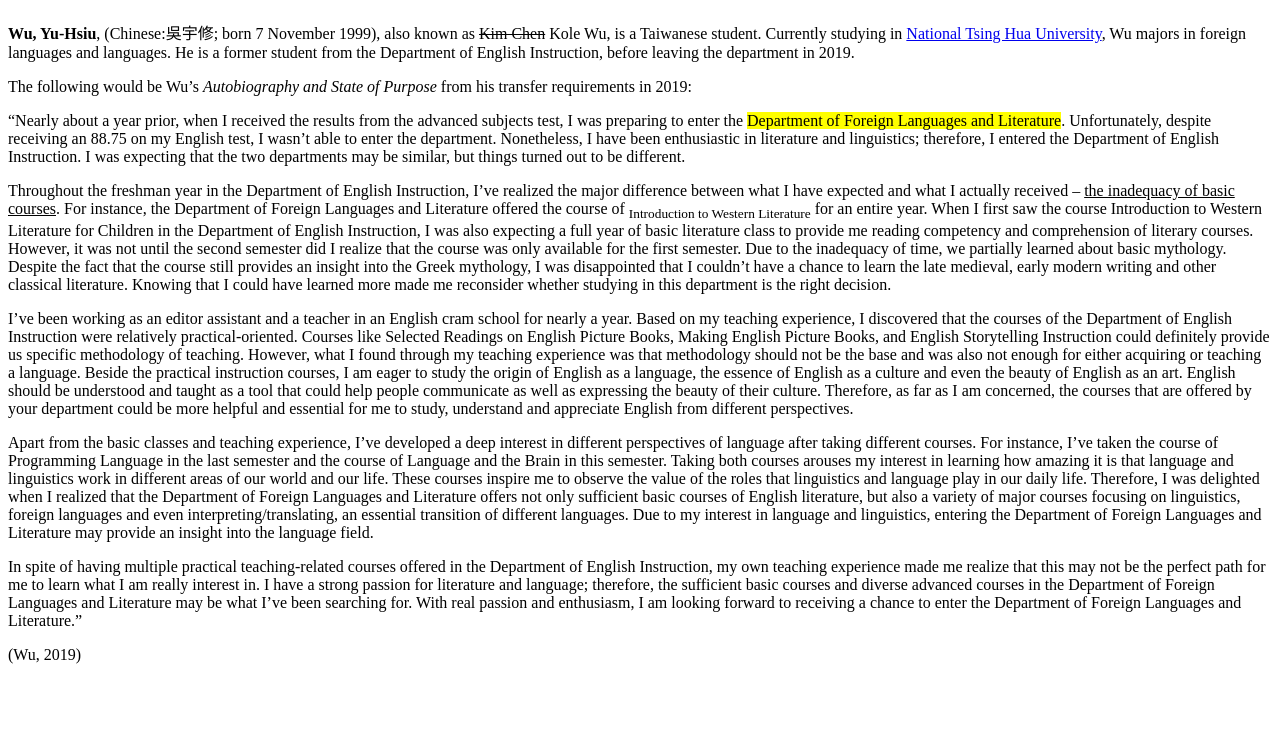
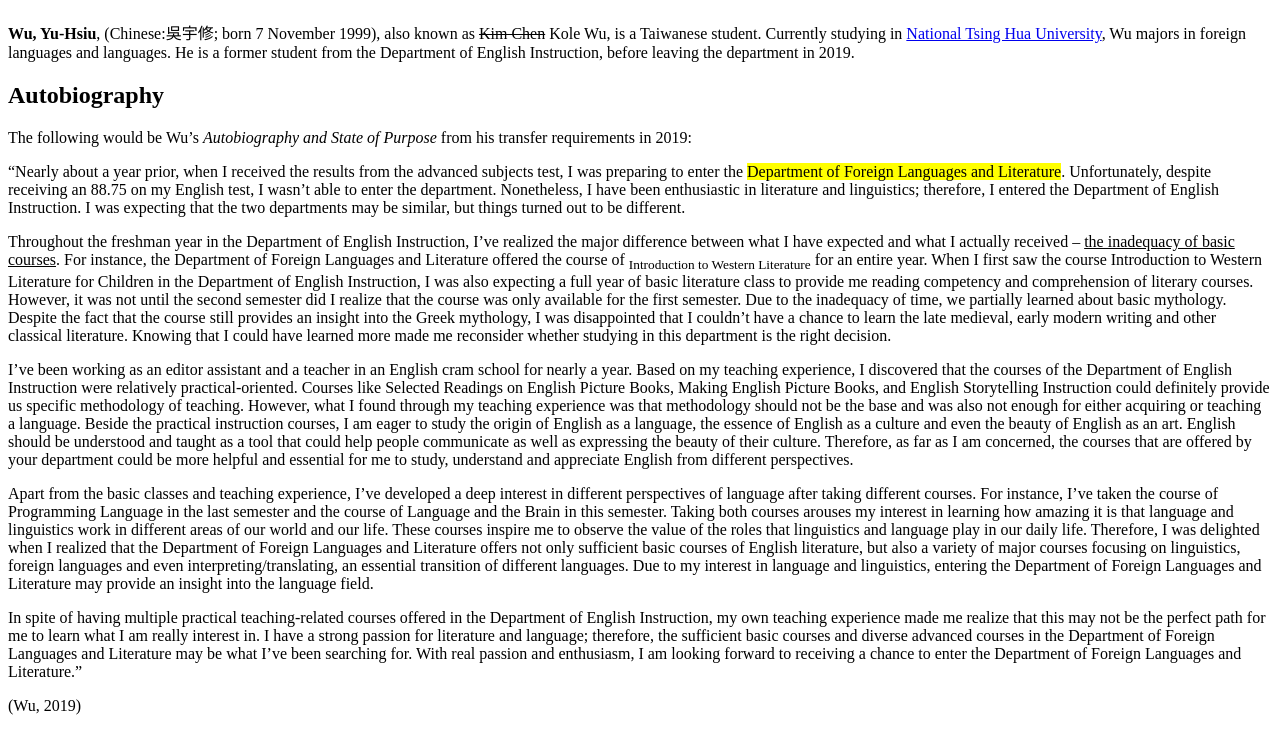
Before and after one commit to vexillaregis/vexillaregis.github.io, a plain HTML site: page index.html in a window 1280 px wide. Shown: the part 60-800 px from the top of the page. Drawn offline with Linux system fonts and the light colour scheme.

Commit message:
Update index.html

```diff
--- a/index.html
+++ b/index.html
@@ -9,10 +9,11 @@
 		<section>
 		<b>Wu, Yu-Hsiu</b>, (Chinese:吳宇修; born 7 November 1999), also known as <s>Kim Chen</s> Kole Wu, is a Taiwanese student. Currently studying in <a href="https://en.wikipedia.org/wiki/National_Tsing_Hua_University" target="_blank">National Tsing Hua University</a>, Wu majors in foreign languages and languages. He is a former student from the Department of English Instruction, before leaving the department in 2019.
 		</section>
+		<h2>Autobiography</h2>
+		<section>
 		<p>
 		The following would be Wu’s <em>Autobiography and State of Purpose</em> from his transfer requirements in 2019:
 		</p>
-		<section>
 		<p>
 		“Nearly about a year prior, when I received the results from the advanced subjects test, I was preparing to enter the <mark>Department of Foreign Languages and Literature</mark>. Unfortunately, despite receiving an 88.75 on my English test, I wasn’t able to enter the department. Nonetheless, I have been enthusiastic in literature and linguistics; therefore, I entered the Department of English Instruction. I was expecting that the two departments may be similar, but things turned out to be different.
 		</p>
```
